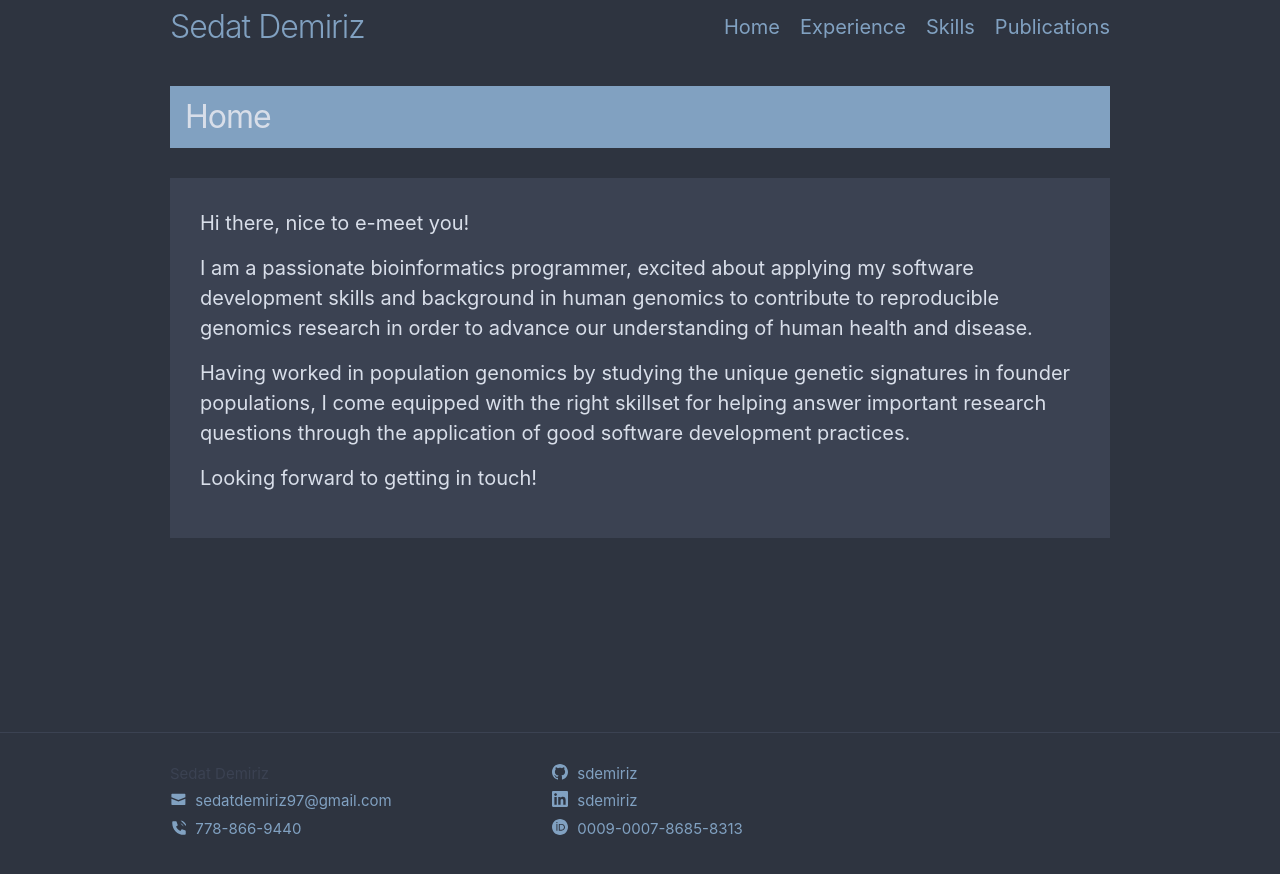
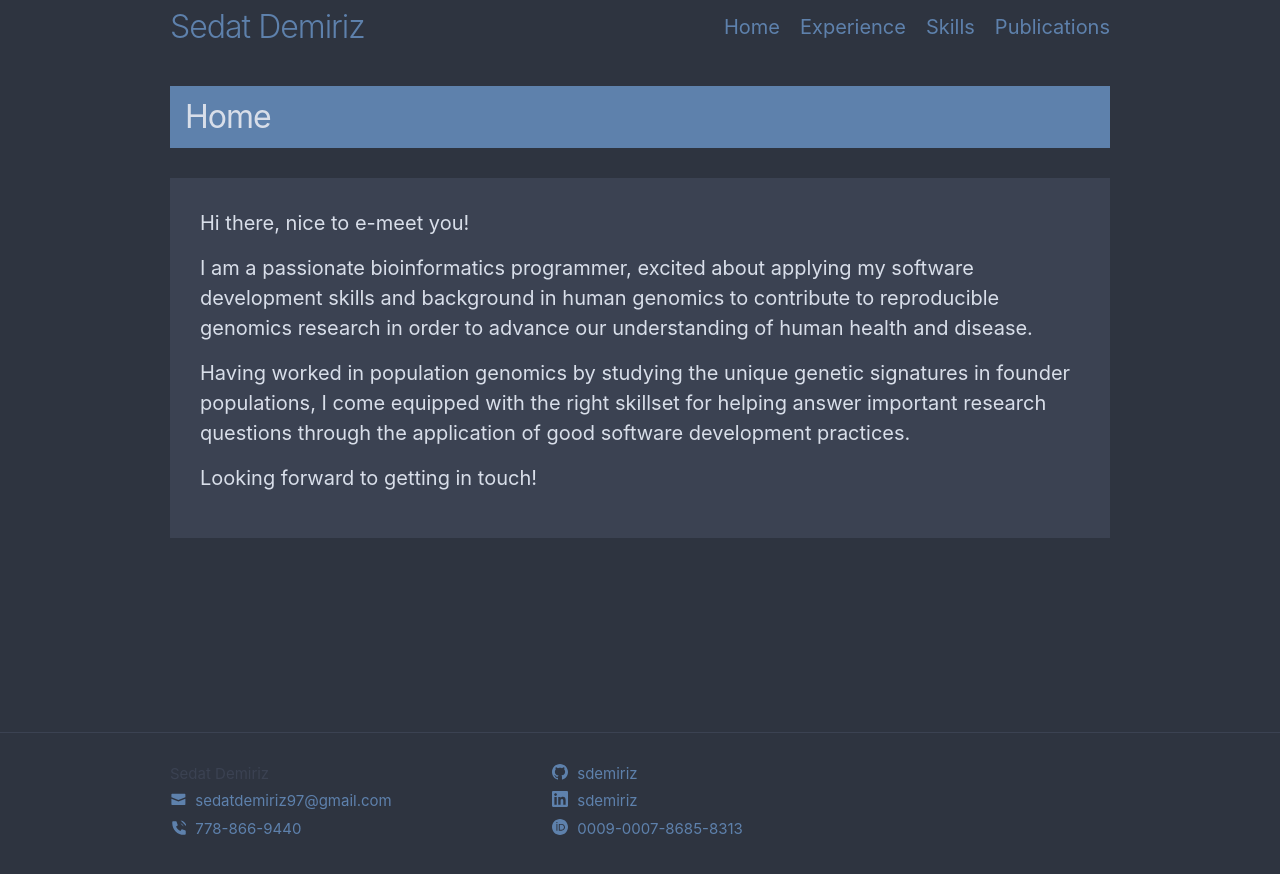
Before and after one commit to sdemiriz/sdemiriz.github.io, a Jekyll site: the page built from 01_home.html, in a window 1280 px wide. Shown: the top 874 px of the page. Built offline with Jekyll 4.4.1, drawn with Linux system fonts in a browser that asks for light colours.

Commit message:
fix: change brand color variable

```diff
--- a/_sass/minima.scss
+++ b/_sass/minima.scss
@@ -13,7 +13,7 @@ $spacing-unit: 30px !default;
 $text-color: #d8dee9 !default;
 $background-color: #2e3440 !default;
 $wrapper-color: #3b4252 !default;
-$brand-color: #81a1c1 !default;
+$brand-color: #5e81ac !default;
 $text-color: #d8dee9 !default;
 $grey-color: #3b4252 !default;
 
```
